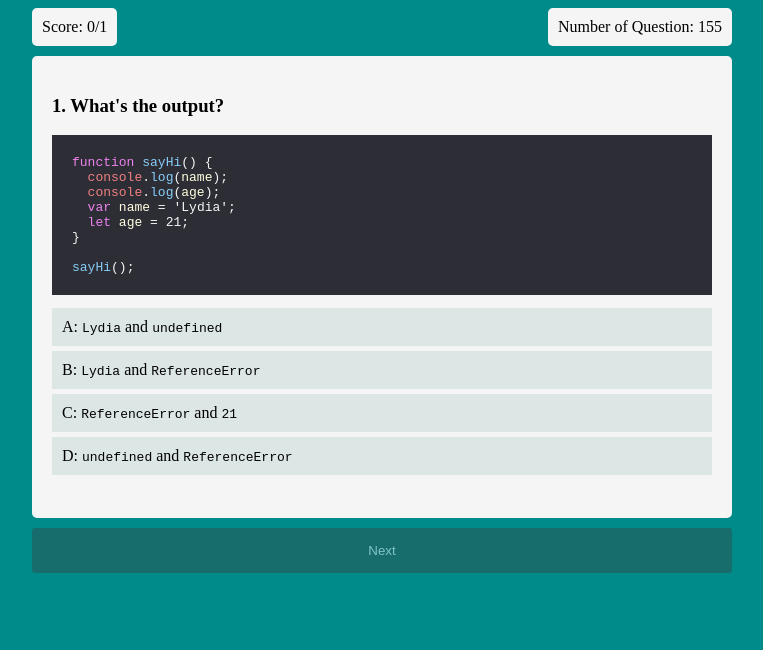
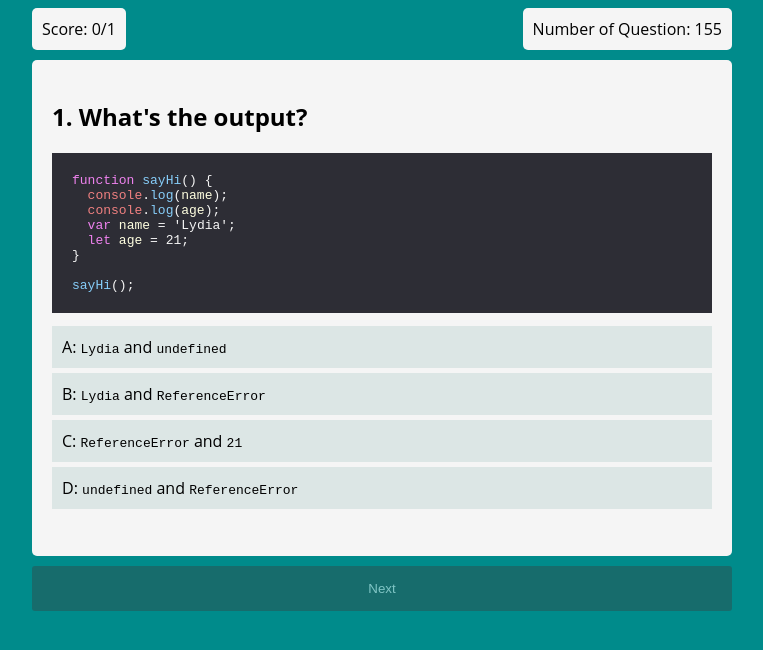
Before and after one commit to shaneiadt/questionable-js, a React (Create React App) app: page / in a window 1280 px wide. Shown: the top 650 px of the page, without its empty margins (258-1021 px from the left). Built offline with nearby package versions, Linux system fonts and the light colour scheme.

Commit message:
use open sans and change title to h2

```diff
--- a/src/Question.js
+++ b/src/Question.js
@@ -71,7 +71,7 @@ export const Question = ({ title, code, options, detail, index, totalNumberOfQue
                     {index === totalNumberOfQuestions && <p>OVER</p>}
                     {index < totalNumberOfQuestions && (
                         <>
-                            <h3>{title}</h3>
+                            <h2>{title}</h2>
                             <div dangerouslySetInnerHTML={{ __html: code }} />
                             <div dangerouslySetInnerHTML={{ __html: options }} />
                             <br />
--- a/src/index.css
+++ b/src/index.css
@@ -1,5 +1,6 @@
 body {
   background-color: darkcyan;
+  font-family: 'Open Sans', 'Segoe UI', Tahoma, Geneva, Verdana, sans-serif;
 }
 
 .question {
```
